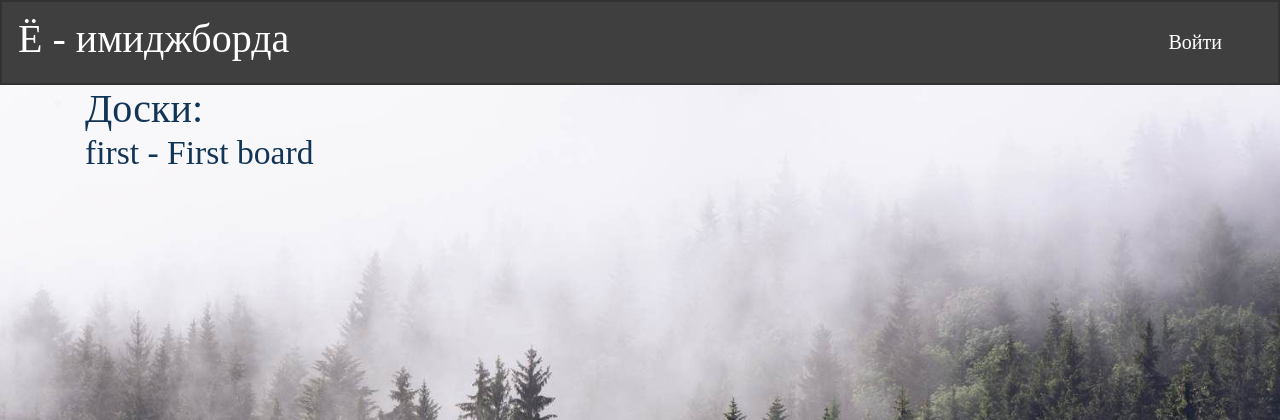
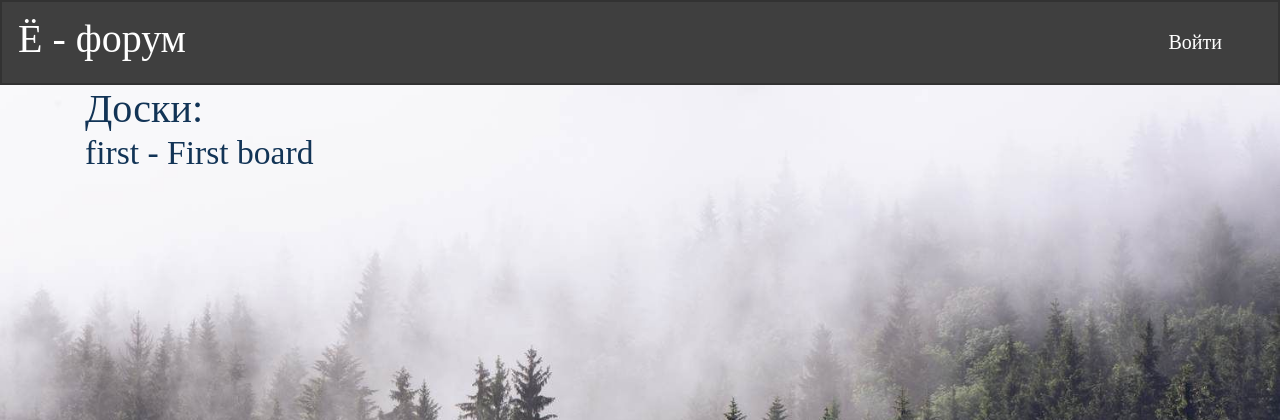
Before and after one commit to Bull-ochka/web-project, a Flask app: page / in a window 1280 px wide. Shown: the top 420 px of the page. Run offline with Flask 2, Linux system fonts and the light colour scheme; data comes from the database, SQL or seed files in the repository; some libraries are stand-ins or nearby versions.

Commit message:
imageboard -> forum

```diff
--- a/templates/base.html
+++ b/templates/base.html
@@ -19,7 +19,7 @@
     <nav class="navbar navbar-expend-lg navbar-dark bg-dark">
       <a href="/" class="navbar-brand">
         <h1>
-          <p class="text-center">Ё - имиджборда</p>
+          <p class="text-center">Ё - форум</p>
         </h1>
       </a>
       <!-- Сделать красиво -->
```
